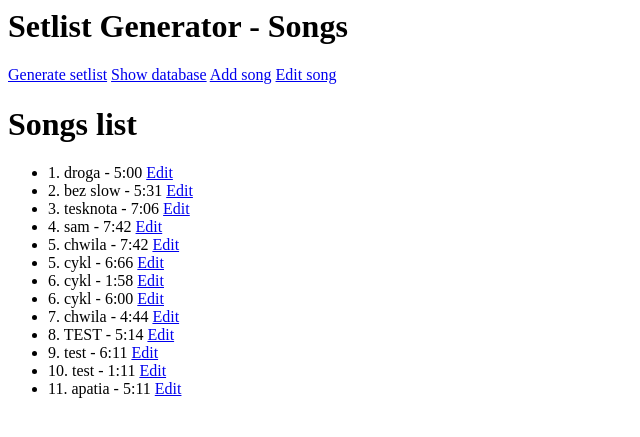
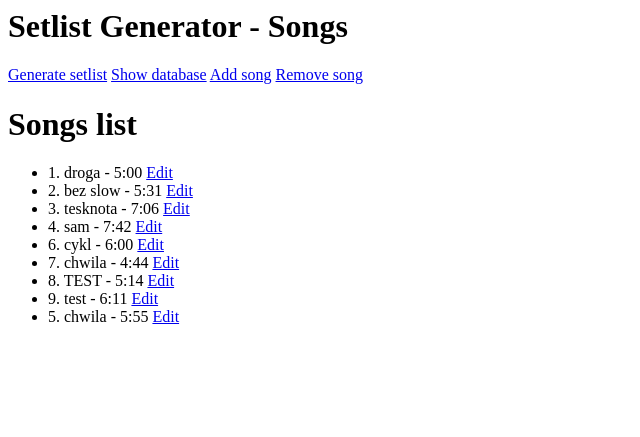
Before and after one commit to lukaszgibas96/setlist-generator, a Flask app: page /songs in a window 1280 px wide. Shown: the top 437 px of the page, without its empty margins (0-640 px from the left). Run offline with Flask 3, Linux system fonts and the light colour scheme; parts of the project's set-up code (start-up, migrations or seed data) failed here and were passed over.

Commit message:
Add two-step song removal with confirmation screen

```diff
--- a/app.py
+++ b/app.py
@@ -7,14 +7,12 @@ app = Flask(__name__)
 app.secret_key = "temp"
 
 @app.route("/songs")
-
 def load_songs():
     songs = load_songs_from_csv()
     return render_template("songs.html",songs = songs)
 
 
 @app.route("/add_song", methods= ["GET", "POST"])
-
 def add_song():
     if request.method == "POST":
         songs = load_songs_from_csv()
@@ -43,12 +41,13 @@ def add_song():
         return render_template("add_song.html", number= "", title= "", duration= "")
 
 @app.route("/edit_song/<number>", methods= ["POST", "GET"])
-
 def edit_song(number):
 
     songs = load_songs_from_csv()
     if request.method == "GET":
-        current_title, current_duration = find_song_by_number(number, songs)
+        song = find_song_row_by_number(number, songs)
+        current_title = song["title"]
+        current_duration = song["duration"]
         return render_template("edit_song.html", number= number, title= current_title, duration= current_duration)
 
     elif request.method == "POST":
@@ -64,20 +63,44 @@ def edit_song(number):
                 return render_template("edit_song.html", error= "Invalid song duration format. Please, use mm:ss format.", number = number, title= new_title, duration= new_duration)
         else:
             return render_template("edit_song.html", error= "Please, use title w/o polish characters", number = number,title = new_title, duration= new_duration)
+
 @app.route("/home")
-
 def home():
     return render_template("home.html")
 
+@app.route("/remove", methods= ["GET", "POST"])
+def remove_song():
+    songs = load_songs_from_csv()
+    if request.method == "GET":
+        return render_template("remove.html", remove_number="")
+    else:
+        number = request.form["remove_number"]
+        if song_number_exists(number,songs):
+            return redirect(f"/remove/{number}")
+        else:
+            return render_template("remove.html", error = f"Song {number} does not exist in database.")
+
+@app.route("/remove/<number>", methods=["GET","POST"])
+def confirm_remove_song(number):
+    songs = load_songs_from_csv()
+    song= find_song_row_by_number(number, songs)
+    if request.method == "GET":
+        return render_template("remove_confirm.html", number= number, title= song["title"])
+    elif request.method == "POST":
+        songs.remove(song)
+        save_songs_to_CSV(songs)
+        flash(f'Song "{number} - {song["title"]}" successfully REMOVED from database!')
+        return redirect("/songs")
+
+
+
 # ----------------- auxiliary functions -----------------
 
-def find_song_by_number(number,database):
+def find_song_row_by_number(number,database):
 
     for song in database:
         if song["number"] == str(number):
-            current_title = song["title"]
-            current_duration = song["duration"]
-            return current_title, current_duration
+            return song
 
 
 
--- a/songs.csv
+++ b/songs.csv
@@ -3,12 +3,8 @@ number,title,duration
 2,bez slow,5:31
 3,tesknota,7:06
 4,sam,7:42
-5,chwila,7:42
-5,cykl,6:66
-6,cykl,1:58
 6,cykl,6:00
 7,chwila,4:44
 8,TEST,5:14
 9,test,6:11
-10,test,1:11
-11,apatia,5:11
+5,chwila,5:55
--- a/templates/add_song.html
+++ b/templates/add_song.html
@@ -12,7 +12,7 @@
         <label>Song number<input type="text" name= "number" value= {{number}}> </label>
         <label>Song title<input type= "text" name= "title" value= {{title}}></label>
         <label>Song duration<input type= "text" name= "duration" value={{duration}}></label>
-        <button type= "submit">Wyslij</button>
+        <button type= "submit"> Send </button>
 
     </form>
 
--- a/templates/base.html
+++ b/templates/base.html
@@ -8,7 +8,7 @@
 <a href="/generate_setlist">Generate setlist</a>
 <a href="/songs">Show database</a>
 <a href="/add_song">Add song</a>
-<a href="/edit_song">Edit song</a>
+<a href="/remove">Remove song</a>
 
 
 {% block content %}
```
Also changed, not shown: templates/remove.html (added, +20 -0 lines), templates/remove_confirm.html (added, +14 -0 lines).
